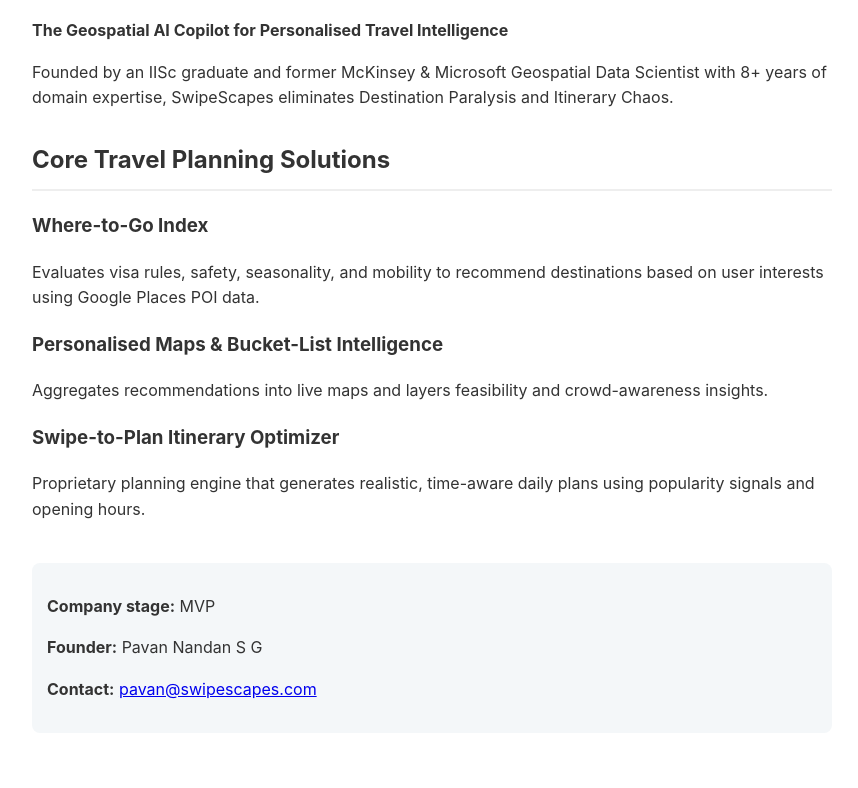
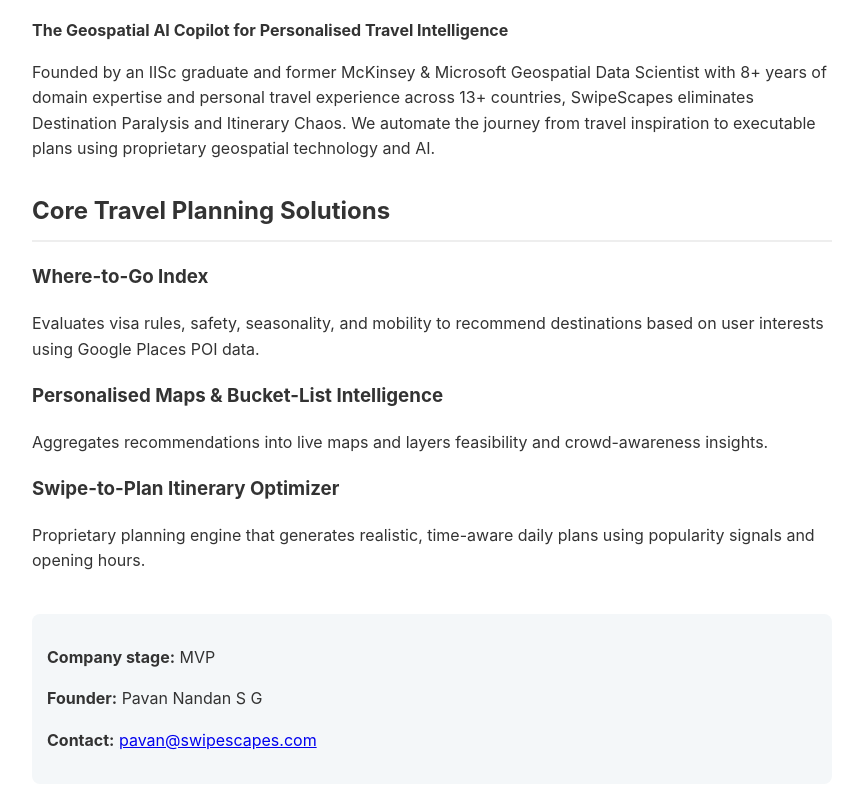
Before and after one commit to SwipeScapes/swipescapes-about, a plain HTML site: page index.html in a window 1280 px wide. Shown: the part 136-924 px from the top of the page, without its empty margins (208-1066 px from the left). Drawn offline with Linux system fonts and the light colour scheme.

Commit message:
Enhance About section with additional details
Expanded description of SwipeScapes to include personal travel experience and technology used.

```diff
--- a/index.html
+++ b/index.html
@@ -15,7 +15,8 @@
 <body>
   <h1>About SwipeScapes</h1>
   <p><strong>The Geospatial AI Copilot for Personalised Travel Intelligence</strong></p>
-  <p>Founded by an IISc graduate and former McKinsey &amp; Microsoft Geospatial Data Scientist with 8+ years of domain expertise, SwipeScapes eliminates Destination Paralysis and Itinerary Chaos.</p>
+  <p>
+Founded by an IISc graduate and former McKinsey & Microsoft Geospatial Data Scientist with 8+ years of domain expertise and personal travel experience across 13+ countries, SwipeScapes eliminates Destination Paralysis and Itinerary Chaos. We automate the journey from travel inspiration to executable plans using proprietary geospatial technology and AI.</p>
 
   <h2>Core Travel Planning Solutions</h2>
   <h3>Where-to-Go Index</h3>
```
